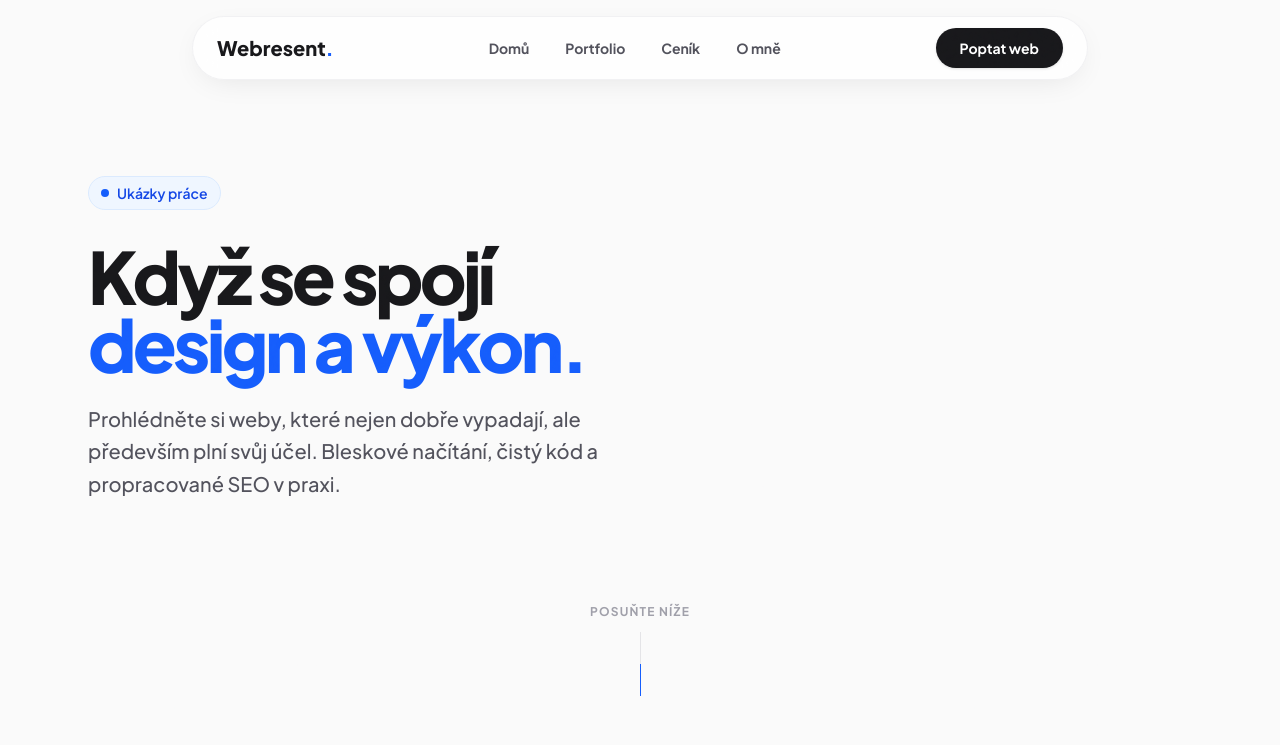
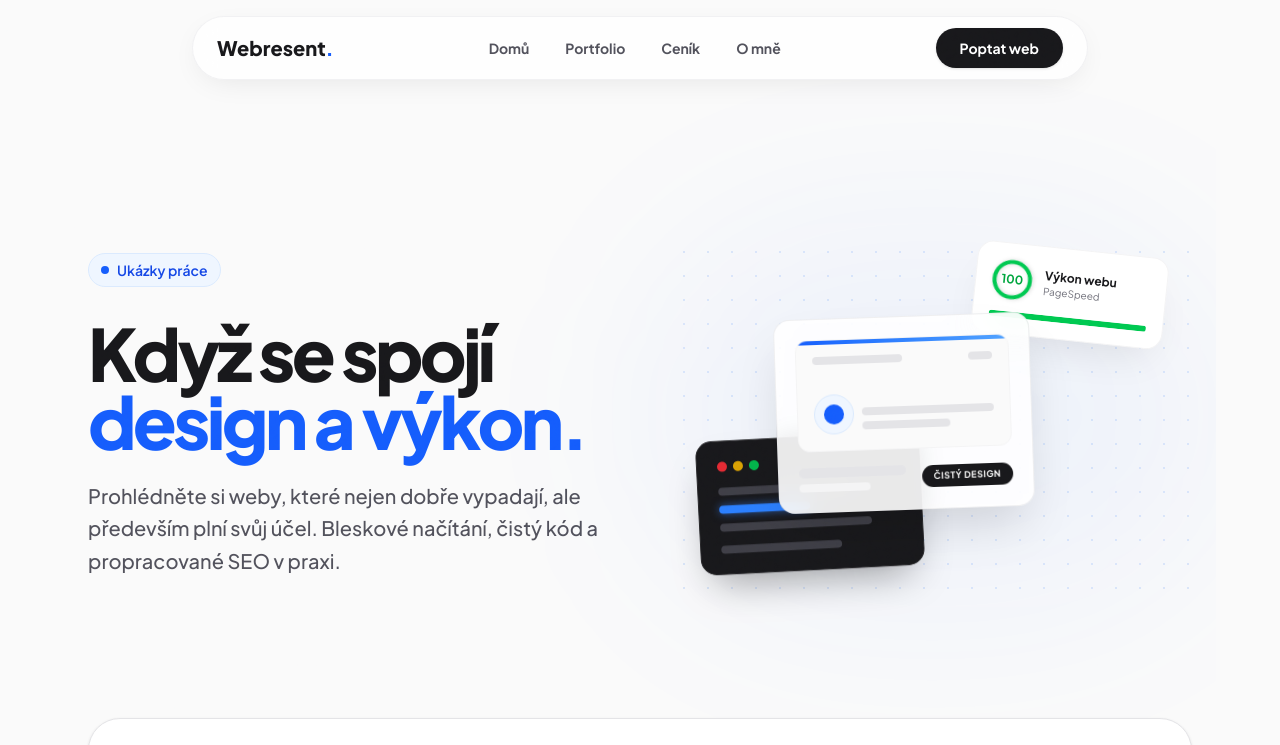
Before and after one commit to HonzaSodomka/Webresent2.0, an Astro site: page /portfolio in a window 1280 px wide. Shown: the top 745 px of the page. Built offline with nearby package versions, Linux system fonts and the light colour scheme; Astro itself is replaced by a stand-in of ours; a script that the page names is missing.

Commit message:
Add abstract floating UI graphic to right side of portfolio hero, fix vertical spacing

```diff
--- a/src/pages/portfolio.astro
+++ b/src/pages/portfolio.astro
@@ -3,10 +3,11 @@ import Layout from '../layouts/Layout.astro';
 ---
 
 <Layout title="Portfolio | Webresent">
-  <main class="max-w-6xl 2xl:max-w-7xl mx-auto px-6 pt-12 lg:pt-0 pb-24 overflow-hidden">
+  <main class="max-w-6xl 2xl:max-w-7xl mx-auto px-6 pt-32 lg:pt-40 pb-24 overflow-hidden">
 
     <!-- HEADER -->
-    <header class="max-w-3xl mb-12 sm:mb-16 fade-in-up min-h-[50svh] lg:min-h-[unset] lg:mt-24 2xl:mt-[11vh] flex flex-col justify-center relative">
+    <header class="grid lg:grid-cols-2 gap-12 lg:gap-16 items-center mb-20 sm:mb-32 fade-in-up">
+      <!-- Left: Text -->
       <div>
         <div class="inline-flex items-center gap-2 px-3 py-1.5 rounded-full bg-blue-50 border border-blue-100 text-sm 2xl:text-base font-semibold text-blue-700 mb-8 2xl:mb-10">
           <span class="w-2 h-2 rounded-full bg-blue-600"></span>
@@ -16,21 +17,89 @@ import Layout from '../layouts/Layout.astro';
           Když se spojí <br/>
           <span class="text-blue-600">design a výkon.</span>
         </h1>
-        <p class="text-lg md:text-xl 2xl:text-[1.25rem] text-zinc-600 mb-10 max-w-lg 2xl:max-w-xl leading-relaxed font-medium">
+        <p class="text-lg md:text-xl 2xl:text-[1.25rem] text-zinc-600 mb-0 max-w-lg leading-relaxed font-medium">
           Prohlédněte si weby, které nejen dobře vypadají, ale především plní svůj účel. Bleskové načítání, čistý kód a propracované SEO v praxi.
         </p>
       </div>
+
+      <!-- Right: Abstract Visual to fill blank space -->
+      <div class="hidden lg:flex relative w-full h-[350px] 2xl:h-[400px] items-center justify-center group">
+        <!-- Glow background -->
+        <div class="absolute inset-0 bg-blue-600/5 blur-[80px] rounded-full scale-110 transition-transform duration-700 group-hover:scale-125"></div>
+
+        <!-- Decoration dots -->
+        <div class="absolute inset-0 opacity-[0.15] pointer-events-none" style="background-image: radial-gradient(#3b82f6 1px, transparent 1px); background-size: 24px 24px;"></div>
+
+        <!-- Floating Card 1: Performance (Top Right) -->
+        <div class="absolute top-[5%] right-[5%] z-20 animate-float-delayed">
+          <div class="w-48 bg-white rounded-2xl p-4 shadow-[0_20px_40px_-15px_rgba(0,0,0,0.1)] border border-zinc-100 transform rotate-6 hover:rotate-0 hover:scale-105 transition-all duration-500 cursor-default">
+            <div class="flex items-center gap-3 mb-3">
+              <div class="relative w-10 h-10 flex items-center justify-center">
+                <svg class="w-full h-full transform -rotate-90 text-green-500 drop-shadow-sm" viewBox="0 0 36 36">
+                  <path stroke-dasharray="100, 100" d="M18 2.0845 a 15.9155 15.9155 0 0 1 0 31.831 a 15.9155 15.9155 0 0 1 0 -31.831" fill="none" stroke="currentColor" stroke-width="3.5" stroke-linecap="round"/>
+                </svg>
+                <span class="absolute text-green-600 font-bold text-xs">100</span>
+              </div>
+              <div>
+                <div class="text-xs font-bold text-zinc-900">Výkon webu</div>
+                <div class="text-[10px] text-zinc-500">PageSpeed</div>
+              </div>
+            </div>
+            <div class="w-full h-1.5 bg-zinc-100 rounded-full overflow-hidden">
+              <div class="w-full h-full bg-green-500"></div>
+            </div>
+          </div>
+        </div>
+
+        <!-- Floating Card 2: Code (Bottom Left) -->
+        <div class="absolute bottom-[5%] left-[5%] z-10 animate-float">
+          <div class="w-56 bg-zinc-900 rounded-2xl p-5 shadow-[0_20px_40px_-15px_rgba(0,0,0,0.4)] border border-zinc-800 transform -rotate-3 hover:rotate-0 hover:scale-105 transition-all duration-500 cursor-default">
+            <div class="flex gap-1.5 mb-4">
+              <div class="w-2.5 h-2.5 rounded-full bg-red-500/90"></div>
+              <div class="w-2.5 h-2.5 rounded-full bg-yellow-500/90"></div>
+              <div class="w-2.5 h-2.5 rounded-full bg-green-500/90"></div>
+            </div>
+            <div class="flex flex-col gap-2.5">
+              <div class="w-3/4 h-2 bg-zinc-700 rounded-full"></div>
+              <div class="w-1/2 h-2 bg-blue-500 rounded-full shadow-[0_0_8px_rgba(59,130,246,0.6)]"></div>
+              <div class="w-5/6 h-2 bg-zinc-700 rounded-full"></div>
+              <div class="w-2/3 h-2 bg-zinc-700 rounded-full mt-1"></div>
+            </div>
+          </div>
+        </div>
+
+        <!-- Floating Card 3: UI Design (Center) -->
+        <div class="absolute top-[25%] left-[20%] z-30 animate-float-slow">
+          <div class="w-64 bg-white/90 backdrop-blur-md rounded-2xl p-5 shadow-[0_25px_50px_-12px_rgba(0,0,0,0.15)] border border-zinc-200/60 transform rotate-[-2deg] hover:rotate-0 hover:scale-105 transition-all duration-500 cursor-default">
+            <div class="w-full h-28 bg-zinc-50 border border-zinc-100 rounded-xl mb-4 overflow-hidden relative">
+              <div class="absolute top-0 left-0 w-full h-1 bg-gradient-to-r from-blue-600 to-blue-400"></div>
+              <!-- Mock UI element -->
+              <div class="absolute top-4 left-4 right-4 flex justify-between items-center">
+                <div class="w-1/2 h-2 bg-zinc-200 rounded-full"></div>
+                <div class="w-6 h-2 bg-zinc-200 rounded-full"></div>
+              </div>
+              <div class="absolute bottom-4 left-4 w-10 h-10 rounded-full bg-blue-50 border border-blue-100 flex items-center justify-center">
+                <div class="w-5 h-5 rounded-full bg-blue-600"></div>
+              </div>
+              <div class="absolute bottom-5 left-16 right-4 flex flex-col gap-1.5">
+                <div class="w-full h-2 bg-zinc-200 rounded-full"></div>
+                <div class="w-2/3 h-2 bg-zinc-200 rounded-full"></div>
+              </div>
+            </div>
+            <div class="flex items-center justify-between">
+              <div class="flex flex-col gap-1.5 w-1/2">
+                <div class="w-full h-2.5 bg-zinc-200 rounded-full"></div>
+                <div class="w-2/3 h-2 bg-zinc-100 rounded-full"></div>
+              </div>
+              <div class="px-3 py-1 bg-zinc-900 text-white text-[9px] font-bold rounded-full uppercase tracking-wider">
+                Čistý design
+              </div>
+            </div>
+          </div>
+        </div>
+
+      </div>
     </header>
-
-    <!-- FILLING THE BLANK SPACE: Scroll Indicator -->
-    <div class="w-full flex justify-center items-center mb-24 fade-in-up" style="animation-delay: 0.1s;">
-      <div class="flex flex-col items-center gap-3 text-zinc-400">
-        <span class="text-xs font-bold uppercase tracking-widest">Posuňte níže</span>
-        <div class="w-[1px] h-16 bg-zinc-200 relative overflow-hidden">
-          <div class="w-full h-1/2 bg-blue-600 absolute top-0 left-0 animate-scroll-line"></div>
-        </div>
-      </div>
-    </div>
 
     <!-- PROJECT 1: AMERICA POD VEZI -->
     <section class="mb-24 fade-in-up" style="animation-delay: 0.15s;">
@@ -84,7 +153,7 @@ import Layout from '../layouts/Layout.astro';
                   <div class="w-2 h-2 sm:w-2.5 sm:h-2.5 rounded-full bg-zinc-300"></div>
                 </div>
                 <div class="absolute left-1/2 -translate-x-1/2 bg-white border border-zinc-200 rounded-md px-3 py-1 hidden sm:flex items-center gap-2 shadow-sm">
-                  <svg class="w-3.5 h-3.5 text-blue-500" fill="none" viewBox="0 0 24 24" stroke="currentColor"><path stroke-linecap="round" stroke-linejoin="round" stroke-width="2" d="M12 15v2m-6 4h12a2 2 0 002-2v-6a2 2 0 00-2-2H6a2 2 0 00-2 2v6a2 2 0 002 2zm10-10V7a4 4 0 00-8 0v4h8z"></path></svg>
+                  <svg class="w-3.5 h-3.5 text-blue-500" fill="none" viewBox="0 0 24 24" stroke="currentColor"><path stroke-linecap="round" stroke-linejoin="round" stroke-width="2" d="M12 15v2m-6 4h12a2 2 0 00-2-2H6a2 2 0 00-2 2v6a2 2 0 002 2zm10-10V7a4 4 0 00-8 0v4h8z"></path></svg>
                   <span class="text-[10px] text-zinc-600 font-medium">americapodvezi.cz</span>
                 </div>
               </div>
@@ -138,12 +207,18 @@ import Layout from '../layouts/Layout.astro';
     to { opacity: 1; transform: translateY(0); }
   }
 
-  .animate-scroll-line {
-    animation: scrollLine 2s cubic-bezier(0.645, 0.045, 0.355, 1) infinite;
+  /* Animace pro levitující karty v hero sekci */
+  @keyframes float {
+    0%, 100% { transform: translateY(0px); }
+    50% { transform: translateY(-12px); }
   }
-  @keyframes scrollLine {
-    0% { transform: translateY(-100%); }
-    50% { transform: translateY(100%); }
-    100% { transform: translateY(100%); }
+  .animate-float {
+    animation: float 6s ease-in-out infinite;
+  }
+  .animate-float-delayed {
+    animation: float 6s ease-in-out 3s infinite;
+  }
+  .animate-float-slow {
+    animation: float 8s ease-in-out 1s infinite;
   }
 </style>
```
